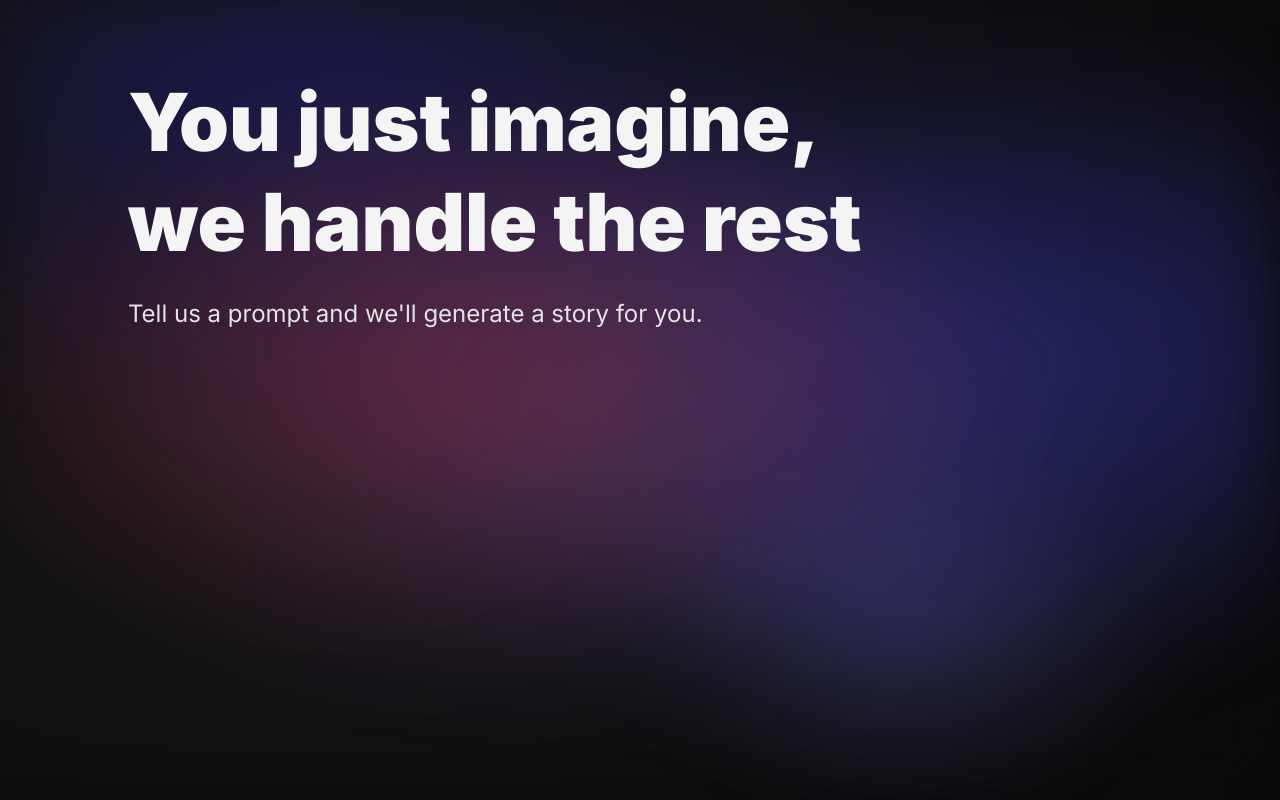
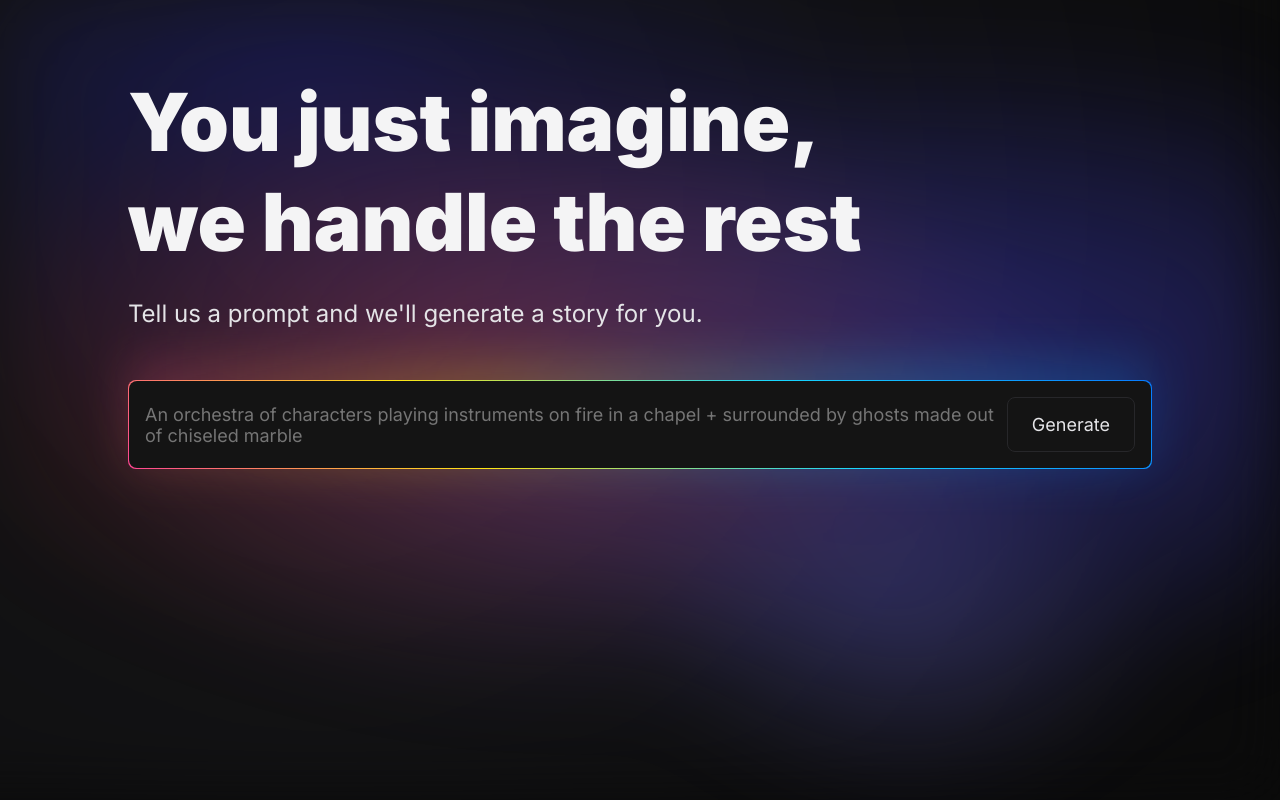
Before and after one commit to anilsoylu/replicate, a Next.js app: page / in a window 1280 px wide. Built offline with nearby package versions, Linux system fonts and the light colour scheme.

Commit message:
Create Homepage 2

```diff
--- a/container/home-page-container/index.js
+++ b/container/home-page-container/index.js
@@ -1,3 +1,4 @@
+import { PromptForm } from "./prompt-form"
 import styles from "./styles.module.scss"
 
 function HomePageContainer() {
@@ -11,6 +12,7 @@
       <p className={styles.description}>
         Tell us a prompt and we&apos;ll generate a story for you.
       </p>
+      <PromptForm />
     </div>
   )
 }
--- /dev/null
+++ b/container/home-page-container/prompt-form/index.js
@@ -0,0 +1,35 @@
+"use client"
+import { useState } from "react"
+import styles from "./styles.module.scss"
+
+function PromptForm() {
+  const [prompt, setPrompt] = useState("")
+
+  const handleChange = (event) => {
+    event.preventDefault()
+    setPrompt(event.target.value)
+  }
+
+  const handleFormSubmit = () => {}
+
+  return (
+    <div className={styles.promptForm}>
+      <form className={styles.form} onSubmit={handleFormSubmit}>
+        <textarea
+          className={styles.promptTextarea}
+          rows={2}
+          type="text"
+          placeholder="An orchestra of characters playing instruments on fire in a chapel + surrounded by ghosts made out of chiseled marble"
+          required
+          value={prompt}
+          onChange={handleChange}
+        />
+        <button className={styles.generateButton} type="submit">
+          Generate
+        </button>
+      </form>
+    </div>
+  )
+}
+
+export { PromptForm }
--- /dev/null
+++ b/container/home-page-container/prompt-form/styles.module.scss
@@ -0,0 +1,61 @@
+.promptForm {
+  width: 100%;
+  border-radius: var(--radius-s);
+  position: relative;
+  padding: 1px;
+  background: linear-gradient(
+    45deg,
+    #ff4593,
+    #ffe713 32%,
+    #17d7ff 66%,
+    #077bff
+  );
+
+  &::before {
+    content: "";
+    position: absolute;
+    left: 0;
+    top: -20px;
+    right: 0;
+    bottom: 0;
+    background-image: linear-gradient(
+      135deg,
+      #ff4593,
+      #ffe713 33%,
+      #17d7ff 66%,
+      #077bff
+    );
+    opacity: 0.2;
+    z-index: -1;
+    filter: blur(1.5rem);
+  }
+}
+
+.form {
+  display: flex;
+  align-items: center;
+  gap: var(--gap-m);
+  background-color: var(--black-light);
+  padding: var(--gap-l);
+  border-radius: var(--radius-s);
+}
+
+.promptTextarea {
+  flex: 1;
+  resize: none;
+}
+
+.generateButton {
+  display: flex;
+  align-items: center;
+  justify-content: center;
+  padding: var(--gap-l) var(--gap-xl);
+  background-color: var(--black-light-opaque);
+  transition: opacity 300ms linear;
+  border-radius: var(--radius-s);
+  border: 1px solid var(--gray-800);
+}
+
+.generateButton:disabled {
+  opacity: 0.2;
+}
--- a/package.json
+++ b/package.json
@@ -9,10 +9,10 @@
     "lint": "next lint"
   },
   "dependencies": {
-    "@next/font": "^13.3.0",
+    "@next/font": "13.1.1",
     "eslint": "8.38.0",
-    "eslint-config-next": "13.3.0",
-    "next": "13.3.0",
+    "eslint-config-next": "13.1.1",
+    "next": "13.1.1",
     "react": "18.2.0",
     "react-dom": "18.2.0",
     "sass": "^1.62.0"
```
Also changed, not shown: 2 other files (tests, documents, lock files or other folders).
